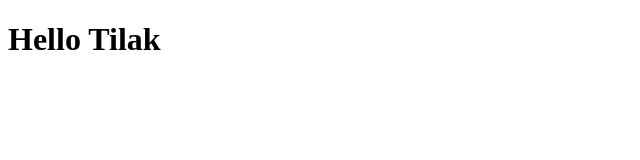
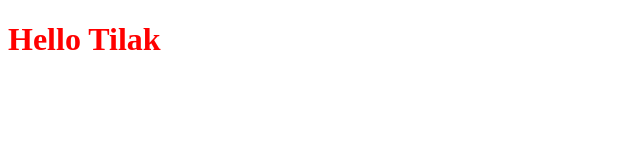
Before and after one commit to bpechetti/bpechetti.github.io, a plain HTML site: page index.html in a window 1280 px wide. Shown: the whole page, without its empty margins (0-640 px from the left). Drawn offline with Linux system fonts and the light colour scheme.

Commit message:
Update index.html

```diff
--- a/index.html
+++ b/index.html
@@ -4,5 +4,5 @@
 <title>Tilak Pechetti</title>
 </head>
 <body>
-<h1> Hello Tilak</h1>
+<h1 style="color:red;"> Hello Tilak</h1>
 </body>
```
